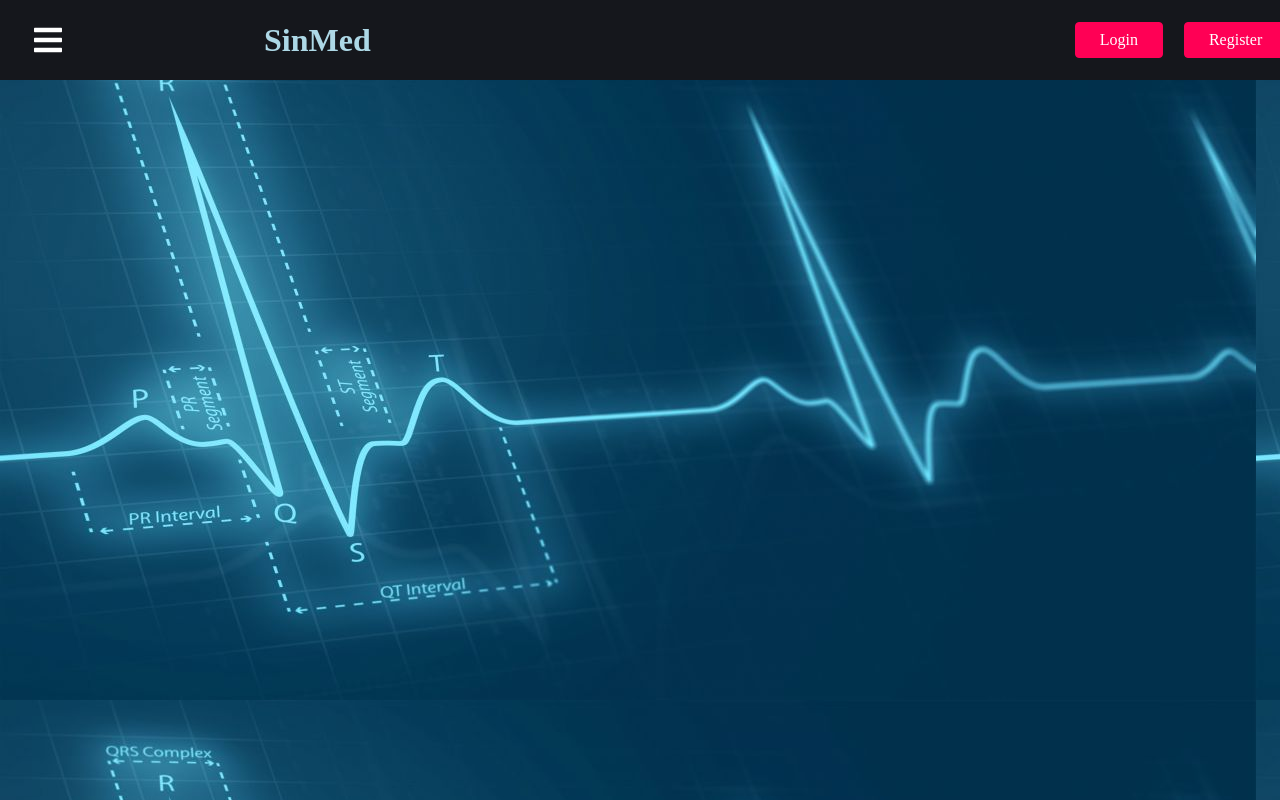
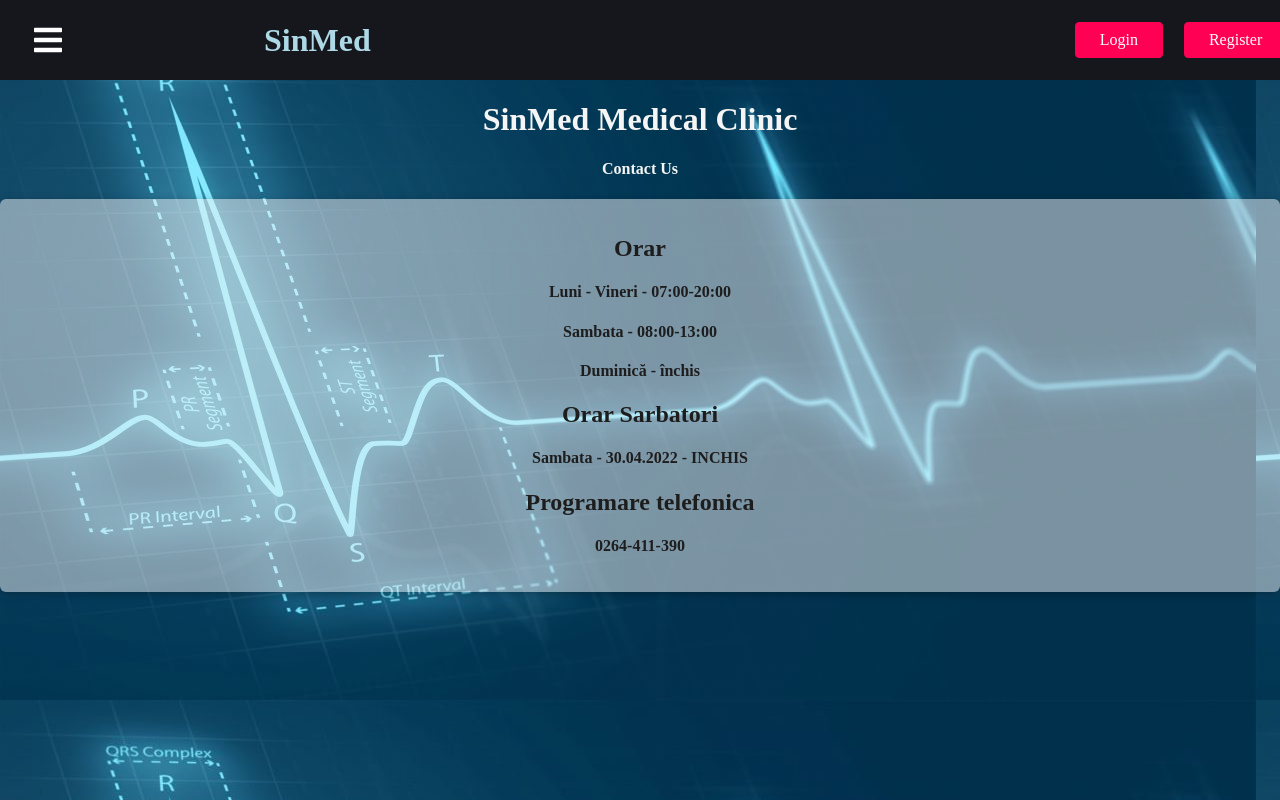
Before and after one commit to heteaiua/SinMed, a React (Create React App) app in the folder frontend-bun/: page /contact in a window 1280 px wide. Shown: the top 800 px of the page. Built offline with nearby package versions, Linux system fonts and the light colour scheme.

Commit message:
Contact Page Frontend

```diff
--- a/frontend-bun/src/App.js
+++ b/frontend-bun/src/App.js
@@ -8,6 +8,7 @@ import Sidebar from "./Components/Sidebar";
 import Home from "./Pages/Home";
 import Specializations from "./Pages/Specializations";
 import Doctors from "./Pages/Doctors";
+import Contact from "./Pages/Contact";
 
 function App() {
   return (
@@ -20,6 +21,7 @@ function App() {
           <Route path="/Doctors" element={<Doctors />} />
           <Route path="/login" element={<Login />} />
           <Route path="/register" element={<Register />} />
+          <Route path="/contact" element={<Contact />} />
         </Routes>
       </Router>
     </div>
--- /dev/null
+++ b/frontend-bun/src/Pages/Contact.css
@@ -0,0 +1,16 @@
+.titleContact {
+  color: whitesmoke;
+  position: relative;
+  text-align: center;
+}
+.orarContact {
+  color: rgb(30, 29, 29);
+  text-decoration: dashed;
+  text-overflow: unset;
+  position: relative;
+  text-align: center;
+  align-self: center;
+}
+.card {
+  background: rgba(243, 244, 245, 0.5);
+}
--- a/frontend-bun/src/Pages/Contact.js
+++ b/frontend-bun/src/Pages/Contact.js
@@ -0,0 +1,29 @@
+import React from "react";
+import Card from "../Components/Card";
+
+import "./Contact.css";
+const Contact = (props) => {
+  return (
+    <>
+      <div class="titleContact">
+        <h1>SinMed Medical Clinic</h1>
+        <h4>Contact Us</h4>
+      </div>
+      <Card className="card">
+        <div class="orarContact">
+          <h2>Orar</h2>
+
+          <h4>Luni - Vineri - 07:00-20:00</h4>
+          <h4>Sambata - 08:00-13:00</h4>
+          <h4>Duminică - închis</h4>
+
+          <h2>Orar Sarbatori</h2>
+          <h4>Sambata - 30.04.2022 - INCHIS</h4>
+          <h2>Programare telefonica</h2>
+          <h4>0264-411-390</h4>
+        </div>
+      </Card>
+    </>
+  );
+};
+export default Contact;
```
